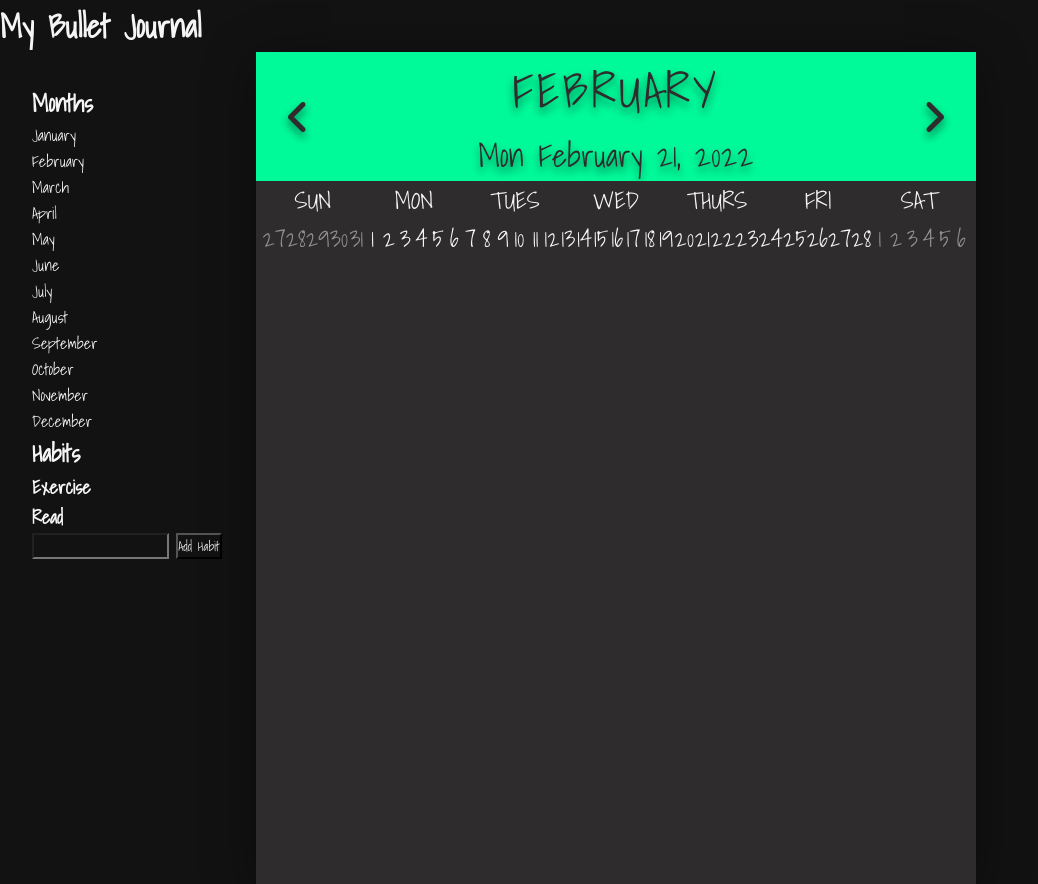
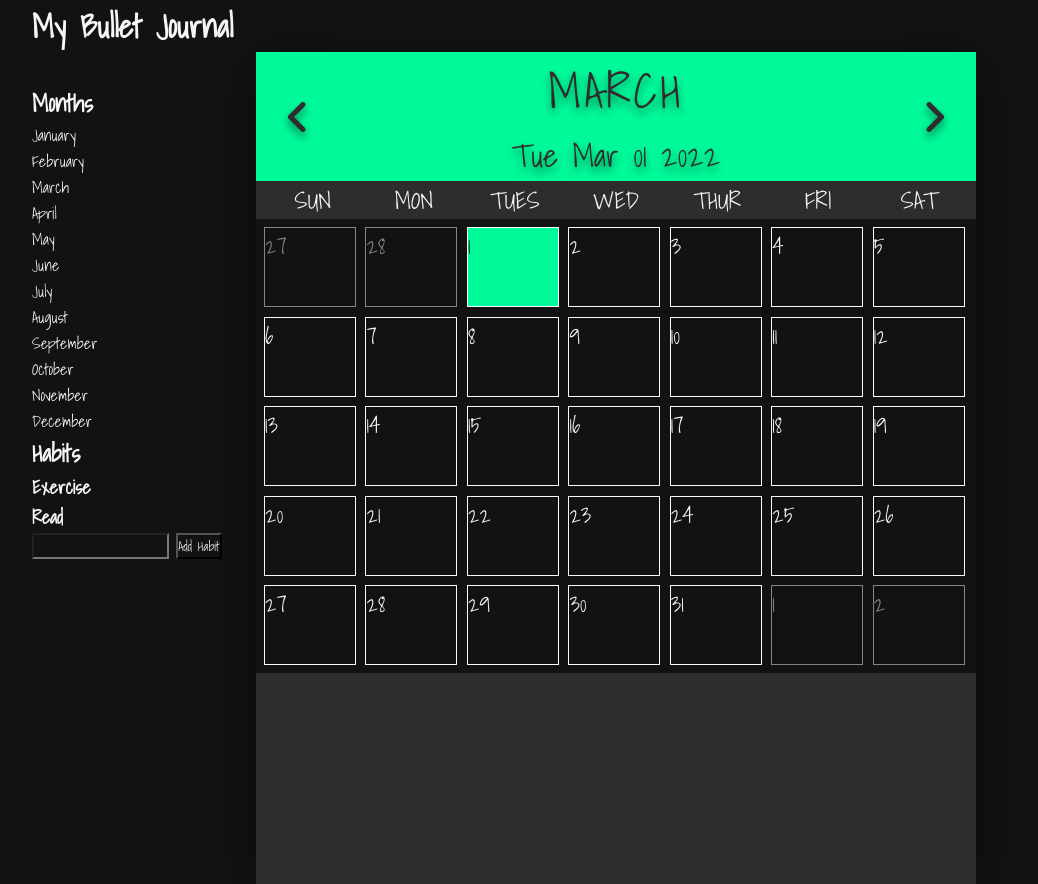
Before and after one commit to tdhood/Planner-backend, a plain HTML site: page PlannerHomePage.html in a window 1280 px wide. Shown: the whole page, without its empty margins (0-1038 px from the left). Drawn offline with Linux system fonts and the light colour scheme.

Commit message:
calendar update

```diff
--- a/Calendar.js
+++ b/Calendar.js
@@ -1,8 +1,11 @@
+"use strict";
+
 const date = new Date();
+
+const renderCalendar = () => {
+    date.setDate(1);
+
     const monthDays = document.querySelector('.days');
-
-date.setDate(1);
-console.log(date.getDate());
 
     const lastDay = new Date(
         date.getFullYear(),
@@ -14,8 +17,15 @@ const prevLastDay = new Date(
         date.getMonth(),
         0).getDate();
 
-const firstDayIndex = date.getDate();
-console.log(firstDayIndex)
+    const firstDayIndex = date.getDay();
+
+    const lastDayIndex = new Date(
+        date.getFullYear(),
+        date.getMonth() + 1,
+        0).getDay();
+
+    const nextDays = 7 - lastDayIndex - 1;
+
     const months = [
         "January",
         'February',
@@ -26,23 +36,44 @@ const months = [
         'July',
         'August',
         'September',
-     'October' ,
+        'October',
         'November',
         'December'
     ];
     document.querySelector('.date h1').innerHTML
-    =months[date.getMonth()];
+        = months[date.getMonth()];
 
     document.querySelector('.date p').innerHTML
-    =date.toDateString();
+        = new Date().toDateString();
 
     let days = '';
 
-for(let x = firstDayIndex; x > 0; x--) {
-   days += `<div class="prev-date">${prevLastDay - x}</div>`;
+    for (let x = firstDayIndex; x > 0; x--) {
+        days += `<div class="prev-date">${prevLastDay - x + 1}</div>`;
     }
 
-for(let i = 1; i <= lastDay ; i++) {
-    days +=`<div>${i}</div>`;
+    for (let i = 1; i <= lastDay; i++) {
+        if (i === new Date().getDate() && date.getMonth() === new Date().getMonth()) {
+            days += `<div class="today">${i}</div>`;
+        } else {
+            days += `<div>${i}</div>`;
+        }
+    }
+
+    for (let j = 1; j <= nextDays; j++) {
+        days += `<div class="next-date">${j}</div>`;
         monthDays.innerHTML = days;
     }
+};
+
+document.querySelector(".prev").addEventListener("click", () => {
+    date.setMonth(date.getMonth() - 1);
+    renderCalendar();
+});
+
+document.querySelector(".next").addEventListener("click", () => {
+    date.setMonth(date.getMonth() + 1);
+    renderCalendar();
+});
+
+renderCalendar();
--- a/PlannerHomePage.css
+++ b/PlannerHomePage.css
@@ -7,12 +7,13 @@
     color: whitesmoke;
 }
 #title {
-    color: whitesmoke;
+    padding-left: 2rem;
 }
 #navPanel {
     float: left;
     width: 20%;
     padding: 2rem 2rem;
+    cursor: pointer;
 }
 .container {
     background-color: #121212;
--- a/PlannerHomePage.html
+++ b/PlannerHomePage.html
@@ -27,70 +27,29 @@
     </div>
 
     <div class="container">
-        <div id="calendar" class="calendar">
+        <div class="calendar">
             <div class="month">
-                <i class="fas fa-angle-left
-                prev"></i>
+                <i class="fas fa-angle-left prev"></i>
                 <div class="date">
-                    <h1>February</h1>
-                    <p>Mon February 21, 2022</p>
+                    <h1></h1>
+                    <p></p>
                 </div>
-                <i class="fas fa-angle-right
-                next"></i>
+                <i class="fas fa-angle-right next"></i>
             </div>
             <div class="weekdays">
                 <div>SUN</div>
                 <div>MON</div>
                 <div>TUES</div>
                 <div>WED</div>
-                <div>THURS</div>
+                <div>THUR</div>
                 <div>FRI</div>
                 <div>SAT</div>
             </div>
-            <div id="days" class="weekdays">
-                <div class="prev-date">27</div>
-                <div class="prev-date">28</div>
-                <div class="prev-date">29</div>
-                <div class="prev-date">30</div>
-                <div class="prev-date">31</div>
-                <div>1</div>
-                <div>2</div>
-                <div>3</div>
-                <div>4</div>
-                <div>5</div>
-                <div>6</div>
-                <div>7</div>
-                <div>8</div>
-                <div>9</div>
-                <div>10</div>
-                <div>11</div>
-                <div>12</div>
-                <div>13</div>
-                <div>14</div>
-                <div>15</div>
-                <div>16</div>
-                <div>17</div>
-                <div>18</div>
-                <div>19</div>
-                <div>20</div>
-                <div>21</div>
-                <div>22</div>
-                <div>23</div>
-                <div>24</div>
-                <div>25</div>
-                <div>26</div>
-                <div>27</div>
-                <div>28</div>
-                <div class='next-date'>1</div>
-                <div class='next-date'>2</div>
-                <div class='next-date'>3</div>
-                <div class='next-date'>4</div>
-                <div class='next-date'>5</div>
-                <div class='next-date'>6</div>
-            </div>
+            <div class="days"></div>
         </div>
     </div>
 </div>
 <script src="PlannerHomePage.js"></script>
+<script src="Calendar.js"></script>
 </body>
 </html>
```
Lines whose indentation alone changed are shown as unchanged.
